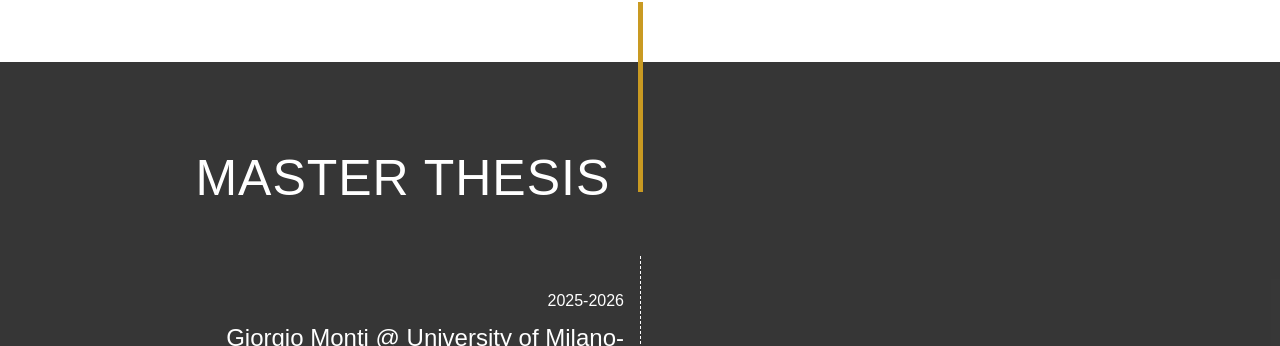
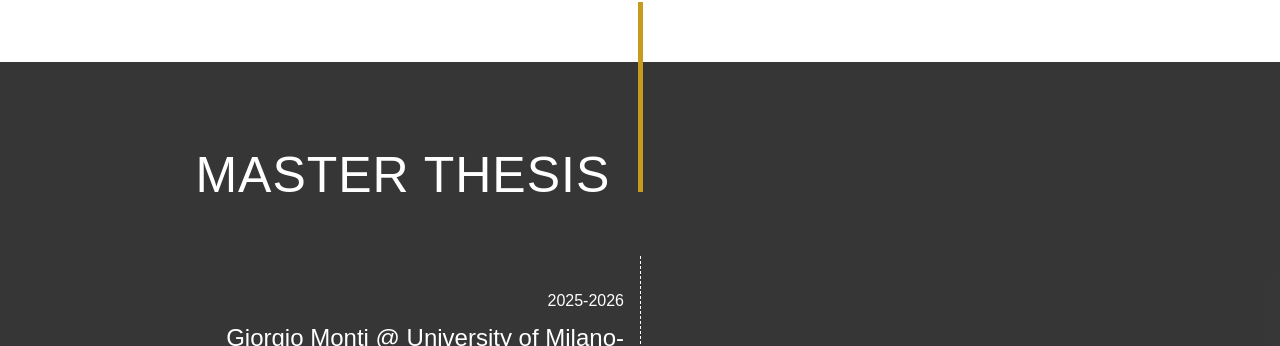
Before and after one commit to masellia/andreamaselli.github.io, a Jekyll site: the page built from pages/thesis.md, in a window 1280 px wide and 1400 px high, scrolled down 2158 px. Shown: the part 104-450 px from the top of the window. Built offline with Jekyll 4.4.1, drawn with Linux system fonts in a browser that asks for light colours; some web fonts are replaced.

Commit message:
thesis page

```diff
--- a/assets/css/main.css
+++ b/assets/css/main.css
@@ -715,7 +715,7 @@ body {
   color: white;
   text-align: right;
   position: relative;
-  top: 12px;
+  top: 9px;
 }
 
 .master-header-line {
```
